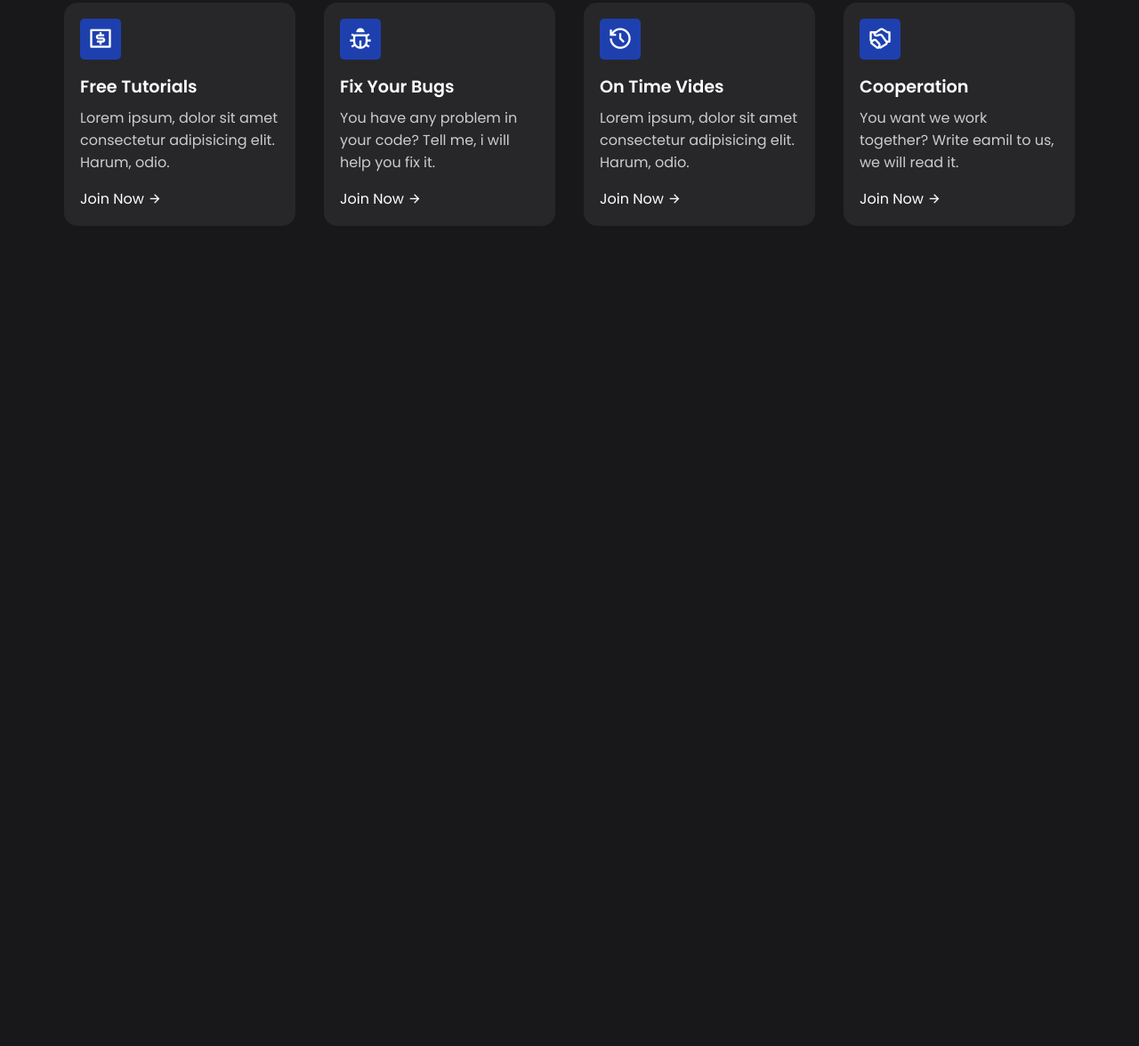
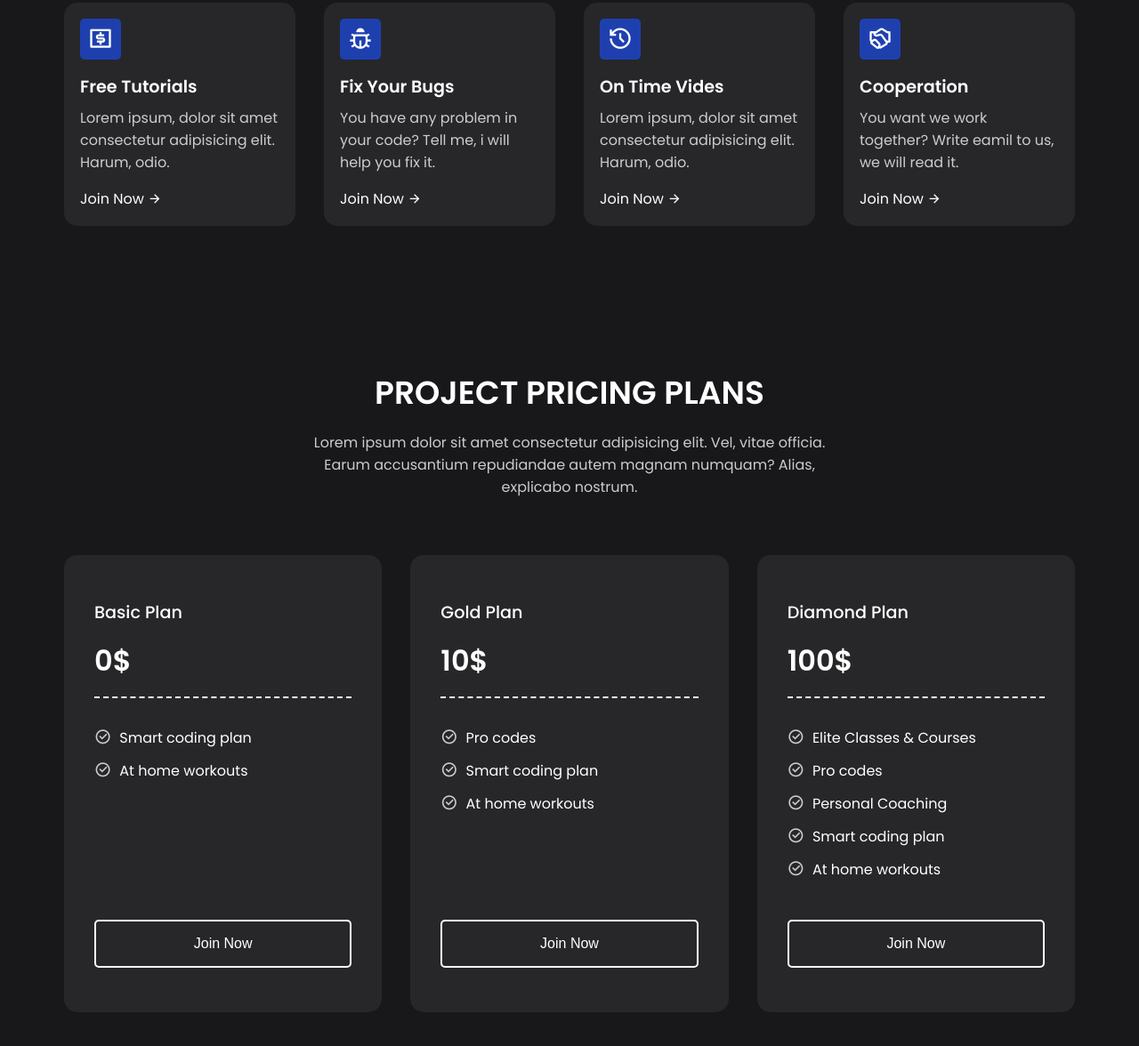
Before and after one commit to igorkukric/Personal-Portfolio, a plain HTML site: page index.html in a window 1280 px wide. Shown: the part 1072-2248 px from the top of the page at 89% size. Before the commit the page ends 1406 px from the top, so only its background shows below. Drawn offline with nearby package versions, Linux system fonts and the light colour scheme.

Commit message:
add sub-header section with cards

```diff
--- a/index.html
+++ b/index.html
@@ -81,6 +81,78 @@
       </div>
     </section>
 
+    <section class="container">
+      <h2 class="header">PROJECT PRICING PLANS</h2>
+      <p class="sub-header">
+        Lorem ipsum dolor sit amet consectetur adipisicing elit. Vel, vitae
+        officia. Earum accusantium repudiandae autem magnam numquam? Alias,
+        explicabo nostrum.
+      </p>
+      <div class="pricing">
+        <div class="card">
+          <div class="content">
+            <h4>Basic Plan</h4>
+            <h3>0$</h3>
+            <p>
+              <i class="ri-checkbox-circle-line"></i>
+              Smart coding plan
+            </p>
+            <p>
+              <i class="ri-checkbox-circle-line"></i>
+              At home workouts
+            </p>
+          </div>
+          <button class="btn">Join Now</button>
+        </div>
+        <div class="card">
+          <div class="content">
+            <h4>Gold Plan</h4>
+            <h3>10$</h3>
+            <p>
+              <i class="ri-checkbox-circle-line"></i>
+              Pro codes
+            </p>
+            <p>
+              <i class="ri-checkbox-circle-line"></i>
+              Smart coding plan
+            </p>
+            <p>
+              <i class="ri-checkbox-circle-line"></i>
+              At home workouts
+            </p>
+          </div>
+          <button class="btn">Join Now</button>
+        </div>
+        <div class="card">
+          <div class="content">
+            <h4>Diamond Plan</h4>
+            <h3>100$</h3>
+            <p>
+              <i class="ri-checkbox-circle-line"></i>
+              Elite Classes & Courses
+            </p>
+            <p>
+              <i class="ri-checkbox-circle-line"></i>
+              Pro codes
+            </p>
+            <p>
+              <i class="ri-checkbox-circle-line"></i>
+              Personal Coaching
+            </p>
+            <p>
+              <i class="ri-checkbox-circle-line"></i>
+              Smart coding plan
+            </p>
+            <p>
+              <i class="ri-checkbox-circle-line"></i>
+              At home workouts
+            </p>
+          </div>
+          <button class="btn">Join Now</button>
+        </div>
+      </div>
+    </section>
+
     <script src="script.js"></script>
   </body>
 </html>
--- a/style.css
+++ b/style.css
@@ -158,7 +158,7 @@ section .header {
 .features {
   margin-top: 4rem;
   display: grid;
-    grid-template-columns: repeat(4,1fr);
+  grid-template-columns: repeat(4, 1fr);
   gap: 2rem;
 }
 
@@ -173,7 +173,6 @@ section .header {
 .features .card:hover {
   background-color: #323232;
   border-color: #fff;
-
 }
 
 .features .card span {
@@ -206,3 +205,75 @@ section .header {
 .features .card a:hover {
   color: #1e40af;
 }
+
+.sub-header {
+  max-width: 600px;
+  margin: auto;
+  text-align: center;
+  color: #ccc;
+}
+
+.pricing {
+  margin-top: 4rem;
+  display: grid;
+  grid-template-columns: repeat(3, 1fr);
+  gap: 2rem;
+}
+
+.pricing .card {
+  padding: 3rem 2rem;
+  background-color: #27272a;
+  display: flex;
+  flex-direction: column;
+  border: 2px solid transparent;
+  border-radius: 15px;
+  transition: all 0.3s ease;
+}
+
+.pricing .card:hover {
+  background-color: #323232;
+  border-color: #fff;
+}
+
+.pricing .card .content {
+  flex: 1;
+  margin-bottom: 2rem;
+}
+
+.pricing .card h4 {
+  margin-bottom: 1rem;
+  color: #fff;
+  font-size: 1.2rem;
+  font-weight: 500;
+}
+
+.pricing .card h3 {
+  color: #fff;
+  padding-bottom: 1rem;
+  margin-bottom: 2rem;
+  font-size: 2rem;
+  font-weight: 600;
+  border-bottom: 2px dashed #fff;
+}
+
+.pricing .card p {
+  color: #fff;
+  margin-bottom: 0.75rem;
+}
+
+.pricing .card p i {
+  color: #ccc;
+  font-size: 1.2rem;
+  margin-right: 0.3rem;
+}
+
+.pricing .card button {
+  color: #fff;
+  background-color: transparent;
+  border: 2px solid #fff;
+}
+
+.pricing .card button:hover {
+  background-color: #1e40af;
+  border-color: #1e40af;
+}
```
Lines whose indentation alone changed are shown as unchanged.
